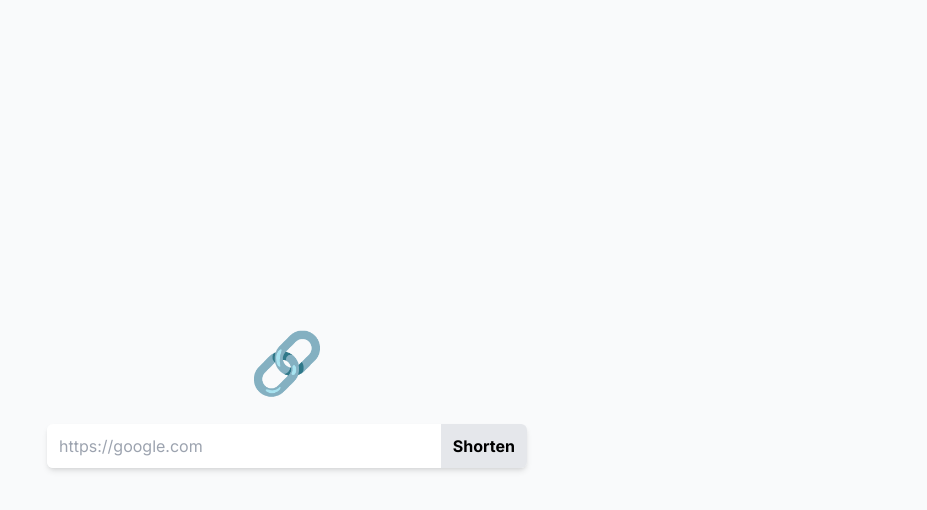
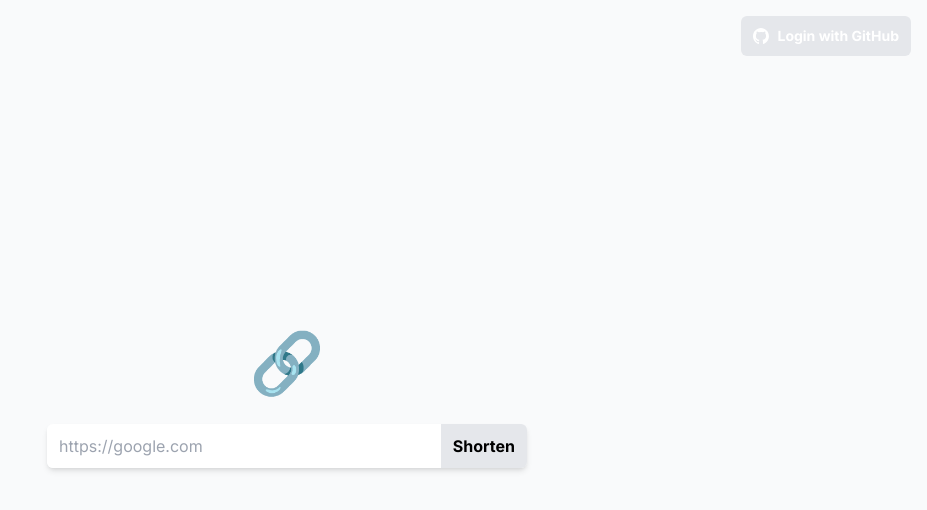
Before and after one commit to tonyma99/short, a Next.js app: page / in a window 1280 px wide. Shown: the top 510 px of the page, without its empty margins (353-1280 px from the left). Built offline with nearby package versions, Linux system fonts and the light colour scheme; no server answers.

Commit message:
Add authentication with GitHub

```diff
--- a/app/page.tsx
+++ b/app/page.tsx
@@ -1,10 +1,26 @@
-import { CreateLinkForm } from '@components'
+import { CreateLinkForm, GitHubLoginButton, LogoutButton } from '@components'
+import { getServerSession } from 'next-auth/next'
+import { authOptions } from 'pages/api/auth/[...nextauth]'
 
-export default function Home() {
+export default async function Home() {
+	const session = await getServerSession(authOptions)
+
 	return (
 		<div className="flex flex-col gap-8 items-center justify-center h-screen w-screen container mx-auto px-4">
 			<span className="text-6xl">🔗 </span>
 			<CreateLinkForm />
+			<div className="absolute right-4 top-4">
+				{!session ? (
+					<GitHubLoginButton />
+				) : (
+					<div className="">
+						<pre className="text-sm mr-2 inline-block">
+							{session.user?.name}&lt;{session.user?.email}&gt;
+						</pre>
+						<LogoutButton />
+					</div>
+				)}
+			</div>
 		</div>
 	)
 }
--- a/components/Button.tsx
+++ b/components/Button.tsx
@@ -1,18 +1,20 @@
 'use client'
-import { MouseEventHandler } from 'react'
+import { MouseEventHandler, ReactElement } from 'react'
 
 type Props = {
 	className?: string
 	text: string
+	icon?: ReactElement
 	handler?: Function
 }
 
-export default function Button({ className, text, handler }: Props) {
+export default function Button({ className, text, icon, handler }: Props) {
 	return (
 		<button
-			className={`bg-gray-200 p-3 rounded-md hover:bg-gray-300 transition-all font-bold leading-none ${className}`}
+			className={`bg-gray-200 p-3 inline-flex items-center gap-2 rounded-md hover:bg-gray-300 transition-all font-bold leading-none ${className}`}
 			onClick={handler as MouseEventHandler}
 		>
+			{icon}
 			{text}
 		</button>
 	)
--- /dev/null
+++ b/components/GitHubLoginButton.tsx
@@ -0,0 +1,15 @@
+'use client'
+import { Button } from '@components'
+import { signIn } from 'next-auth/react'
+import Image from 'next/image'
+
+export default function LoginButton() {
+	return (
+		<Button
+			className="bg-black hover:bg-gray-800 text-sm text-white"
+			text="Login with GitHub"
+			icon={<Image src="/github.svg" alt="GitHub logo" width={16} height={16} />}
+			handler={() => signIn('github')}
+		/>
+	)
+}
--- /dev/null
+++ b/components/LogoutButton.tsx
@@ -0,0 +1,7 @@
+'use client'
+import { Button } from '@components'
+import { signOut } from 'next-auth/react'
+
+export default function LogoutButton() {
+	return <Button className="text-sm" text="Logout" handler={signOut} />
+}
--- a/components/RedirectModal.tsx
+++ b/components/RedirectModal.tsx
@@ -46,7 +46,7 @@ export default function RedirectModal({
 							>
 								{safeBrowsingResult.match ? '❌ This site is unsafe' : '✅ No unsafe content found'}
 							</span>
-							{time && <span className="block text-gray-600">Checked at {time}</span>}
+							<span className="block text-gray-600">Checked at {time}</span>
 						</div>
 						<div>
 							<Button text="Continue" handler={handleClick} />
--- a/components/index.ts
+++ b/components/index.ts
@@ -1,8 +1,19 @@
 import AnalyticsWrapper from './AnalyticsWrapper'
 import Button from './Button'
 import CreateLinkForm from './CreateLinkForm'
+import GitHubLoginButton from './GitHubLoginButton'
+import LogoutButton from './LogoutButton'
 import Modal from './Modal'
 import RedirectModal from './RedirectModal'
 import TextInput from './TextInput'
 
-export { AnalyticsWrapper, CreateLinkForm, Button, Modal, RedirectModal, TextInput }
+export {
+	AnalyticsWrapper,
+	CreateLinkForm,
+	Button,
+	GitHubLoginButton,
+	LogoutButton,
+	Modal,
+	RedirectModal,
+	TextInput
+}
--- a/lib/types/environment.d.ts
+++ b/lib/types/environment.d.ts
@@ -4,6 +4,8 @@ declare global {
 			GOOGLE_API_KEY: string
 			MONGODB_URI: string
 			REDIS_URL: string
+			GITHUB_ID: string
+			GITHUB_SECRET: string
 		}
 	}
 }
--- a/package.json
+++ b/package.json
@@ -18,6 +18,7 @@
 		"mongodb": "^5.1.0",
 		"nanoid": "^4.0.1",
 		"next": "13.2.4",
+		"next-auth": "^4.20.1",
 		"react": "18.2.0",
 		"react-dom": "18.2.0",
 		"redis": "^4.6.5",
--- /dev/null
+++ b/pages/api/auth/[...nextauth].ts
@@ -0,0 +1,12 @@
+import NextAuth from 'next-auth'
+import GithubProvider from 'next-auth/providers/github'
+
+export const authOptions = {
+	providers: [
+		GithubProvider({
+			clientId: process.env.GITHUB_ID,
+			clientSecret: process.env.GITHUB_SECRET
+		})
+	]
+}
+export default NextAuth(authOptions)
```
Also changed, not shown: public/github.svg (added), 1 other file (tests, documents, lock files or other folders).
